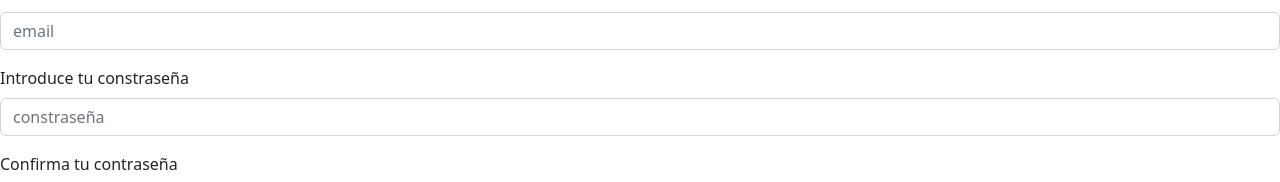
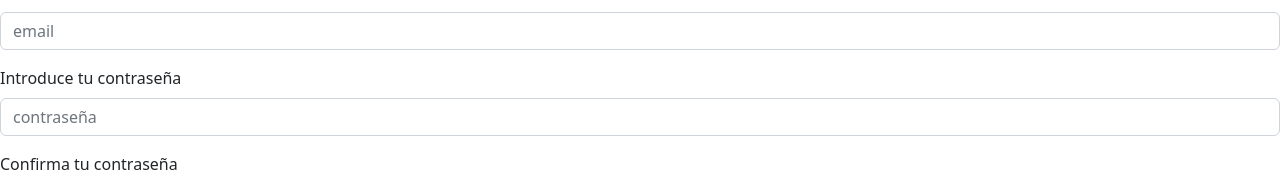
Before and after one commit to StovMedina/blu-front-end, a React (Create React App) app: page /singupform in a window 1280 px wide. Shown: the part 330-512 px from the top of the page. Built offline with nearby package versions, Linux system fonts and the light colour scheme.

Commit message:
axios post was added

```diff
--- a/src/components/Forms/BluInput.js
+++ b/src/components/Forms/BluInput.js
@@ -5,7 +5,7 @@ const BluInput = (props) => {
   return (
     <Form.Group className={`mb-3 ${props.extraClasses} `} controlId={props.controlId}>
       <Form.Label>{props.label}</Form.Label>
-      <Form.Control type={props.type} placeholder={props.placeholder} />
+      <Form.Control type={props.type} placeholder={props.placeholder} value={props.formData} onChange={props.actionOnChange} name={props.name}/>
       <Form.Text className="text-muted">{props.text}</Form.Text>
     </Form.Group>
   );
--- a/src/pages/SingUp/SingUpForm.js
+++ b/src/pages/SingUp/SingUpForm.js
@@ -1,43 +1,80 @@
-import React from "react";
+import React,{ useState } from "react";
 import Form from "react-bootstrap/Form";
 import BluButton from "../../components/Button/BluButton";
 import { useNavigate } from "react-router-dom";
 import BluInput from "../../components/Forms/BluInput";
+import axios from 'axios';
 
 const SingUpForm = () => {
  const navigate = useNavigate();
+ const [formData, setFormData] = useState({
+    userName: '',
+    email: '',
+    password: '',
+    confirmPassword: '',
+  });
+
+  const handleSubmit = async (event) => {
+    event.preventDefault();
+    try {
+      const response = await axios.post('api.aanexo.com/users/sign-up', formData);
+      console.log(response.data);
+    } catch (error) {
+      console.error(error);
+    }
+  };
+
+  const handleChange = (event) => {
+    setFormData({
+      ...formData,
+      [event.target.name]: event.target.value,
+    });
+  };
   return (
     <main>
-      <Form>
+      <Form onSubmit={handleSubmit}>
 
       <BluInput
         extraClass="col-12 col-md-"
         type="text"
         placeholder="nombre de usuario  "
         label="Introduce tu nombre de usuario"
+        name="nombre de usuario"
+        formData={formData.userName}
+        actionOnChange={handleChange}
         />
         <BluInput
         extraClass="col-12 col-md-"
         type="email"
         placeholder="email"
         label="Introduce tu email"
+        name="email"
+        formData={formData.email}
+        actionOnChange={handleChange}
         />
         <BluInput
         extraClass="col-12 col-md-"
         type="password"
-        placeholder="constraseña"
-        label="Introduce tu constraseña"
+        placeholder="contraseña"
+        label="Introduce tu contraseña"
+        name="password"
+        formData={formData.password}
+        actionOnChange={handleChange}
         />
          <BluInput
         extraClass="col-12 col-md-"
         type="password"
         placeholder="confirma tu contraseña"
         label="Confirma tu contraseña"
+        name="confirmar contraseña"
+        formData={formData.confirmPassword}
+        actionOnChange={handleChange}
         />
         <BluButton
           extraClass="ms-5"
           actionOnClick={() => navigate("/")}
           variant="primary"
+          type="submit"
           text="Submit"
         />
       </Form>
```
